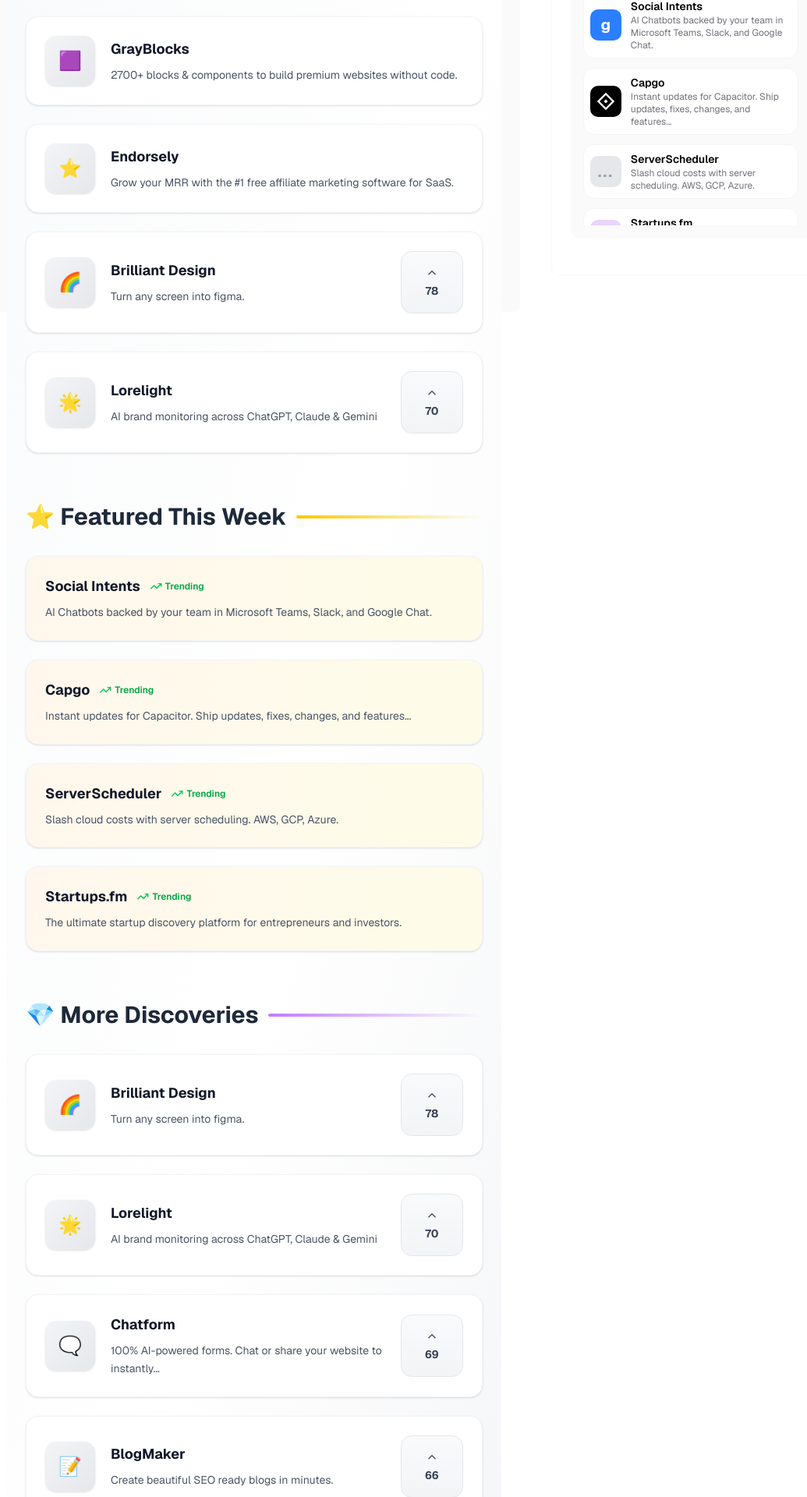
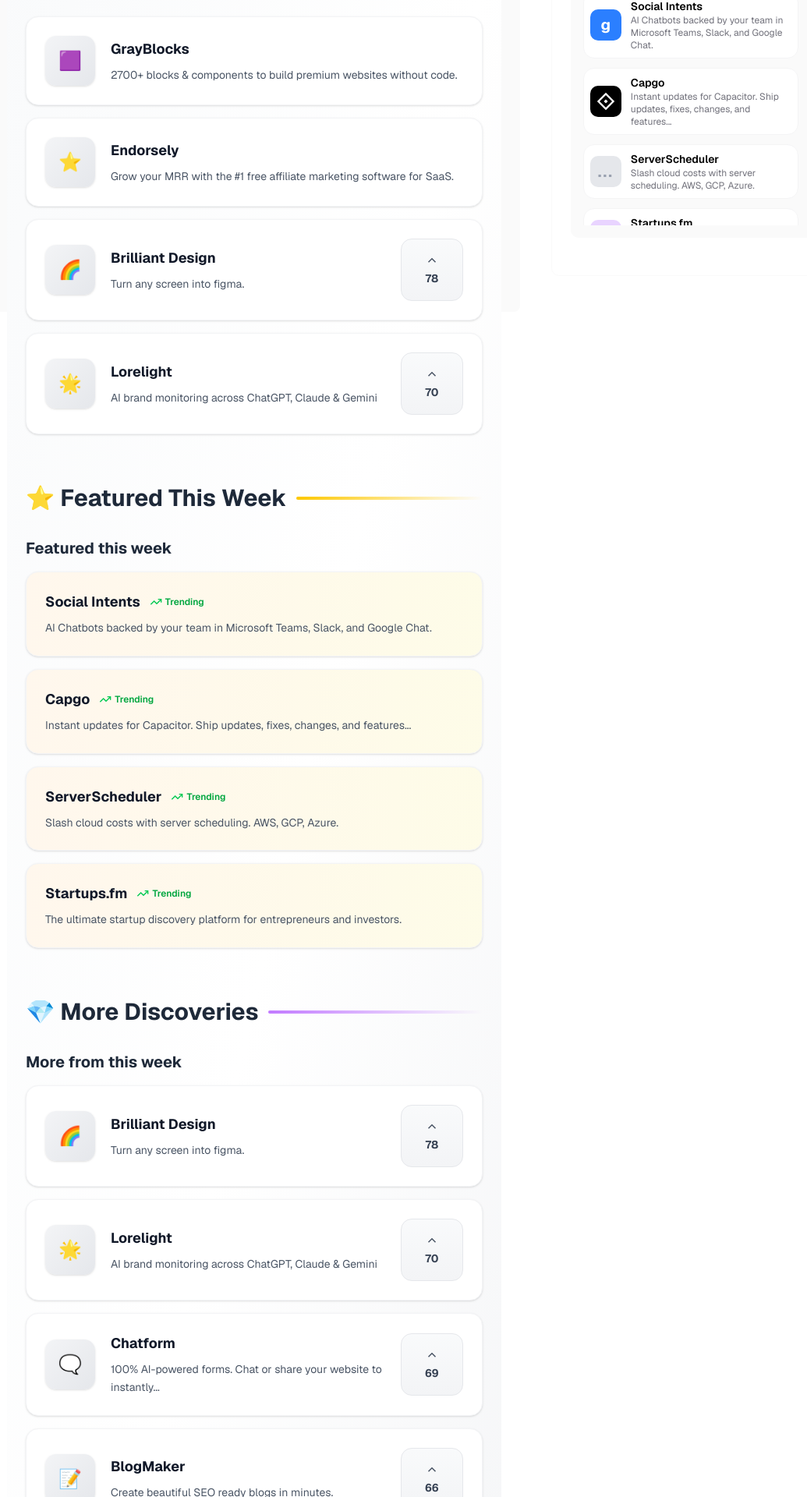
Before and after one commit to edenawoke9/Tiny-startups, a Next.js app: page / in a window 1280 px wide. Shown: the part 400-2320 px from the top of the page at 78% size, without its empty margins (111-1146 px from the left). Built offline with nearby package versions, Linux system fonts and the light colour scheme.

Commit message:
package update

```diff
--- a/package.json
+++ b/package.json
@@ -10,6 +10,7 @@
   },
   "dependencies": {
     "@radix-ui/react-slot": "^1.2.3",
+    "autoprefixer": "^10.4.21",
     "class-variance-authority": "^0.7.1",
     "clsx": "^2.1.1",
     "date-fns": "^4.1.0",
@@ -17,6 +18,7 @@
     "lucide-react": "^0.522.0",
     "next": "^15.3.4",
     "next-auth": "^4.24.11",
+    "postcss": "^8.5.6",
     "react": "^19.0.0",
     "react-dom": "^19.0.0",
     "tailwind-merge": "^3.3.1",
@@ -30,7 +32,7 @@
     "@types/react-dom": "^19",
     "eslint": "^9",
     "eslint-config-next": "15.3.4",
-    "tailwindcss": "^4",
+    "tailwindcss": "^4.1.11",
     "tw-animate-css": "^1.3.4",
     "typescript": "5.8.3"
   }
--- a/src/app/products/products.tsx
+++ b/src/app/products/products.tsx
@@ -144,13 +144,9 @@
             <h2 className="text-3xl font-bold text-gray-800">🚀 Top Startups</h2>
             <div className="h-1 flex-1 bg-gradient-to-r from-orange-400 to-transparent rounded-full"></div>
           </div>
-          <div className="space-y-6">
+          <div className="space-y-4 mt-4">
             {startups.map((startup, index) => (
-              <button
-                key={index}
-                onClick={() => handleClick(startup)}
-                className="w-full text-left focus:outline-none focus:ring-4 focus:ring-orange-200 rounded-2xl transition-all duration-200"
-              >
+              <button key={index} onClick={() => handleClick(startup)} className="w-full text-left">
                 <StartupItem startup={startup} index={index} />
               </button>
             ))}
@@ -163,16 +159,15 @@
             <h2 className="text-3xl font-bold text-gray-800">⭐ Featured This Week</h2>
             <div className="h-1 flex-1 bg-gradient-to-r from-yellow-400 to-transparent rounded-full"></div>
           </div>
-          <div className="grid gap-6">
+          <div className="mt-8">
+            <h2 className="text-xl font-bold text-gray-800 mb-4">Featured this week</h2>
+            <div className="space-y-4">
               {featured.map((startup, index) => (
-              <button
-                key={index}
-                onClick={() => handleClick(startup)}
-                className="w-full text-left focus:outline-none focus:ring-4 focus:ring-yellow-200 rounded-2xl transition-all duration-200"
-              >
+                <button key={index} onClick={() => handleClick(startup)} className="w-full text-left">
                   <StartupItem startup={startup} index={index} isPromoted={true} />
                 </button>
               ))}
+            </div>
           </div>
         </div>
 
@@ -182,16 +177,15 @@
             <h2 className="text-3xl font-bold text-gray-800">💎 More Discoveries</h2>
             <div className="h-1 flex-1 bg-gradient-to-r from-purple-400 to-transparent rounded-full"></div>
           </div>
-          <div className="space-y-6">
+          <div className="mt-8">
+            <h2 className="text-xl font-bold text-gray-800 mb-4">More from this week</h2>
+            <div className="space-y-4">
               {moreStartups.map((startup, index) => (
-              <button
-                key={index}
-                onClick={() => handleClick(startup)}
-                className="w-full text-left focus:outline-none focus:ring-4 focus:ring-purple-200 rounded-2xl transition-all duration-200"
-              >
+                <button key={index} onClick={() => handleClick(startup)} className="w-full text-left">
                   <StartupItem startup={startup} index={startups.length + featured.length + index} />
                 </button>
               ))}
+            </div>
           </div>
         </div>
 
```
Also changed, not shown: 1 other file (tests, documents, lock files or other folders). Lines whose indentation alone changed are shown as unchanged.
